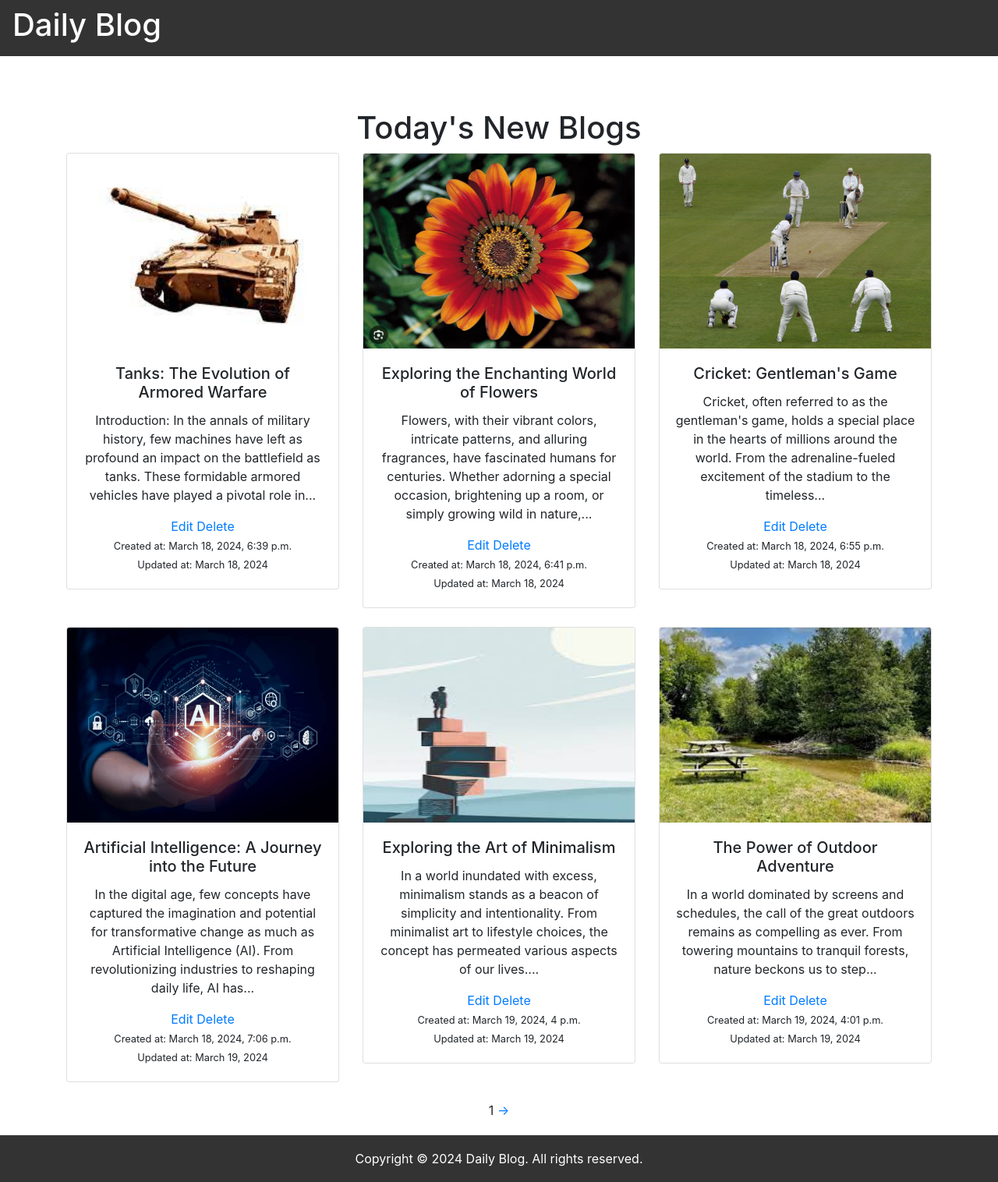
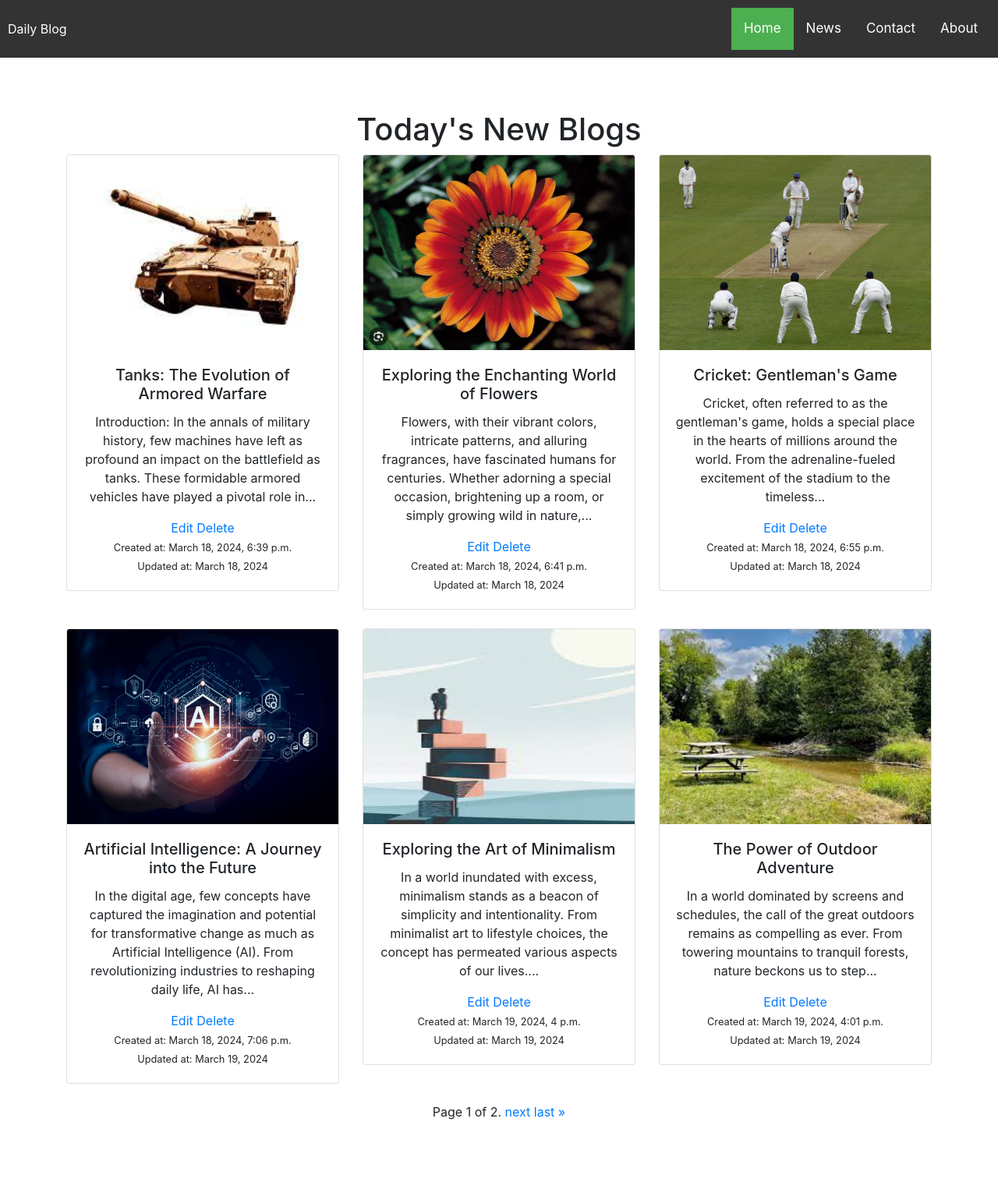
Before and after one commit to Uzair-A-Jokhio/blogWebsite-Django, a Django app: page / in a window 1280 px wide. Shown: the whole page at 78% size. After the commit the page ends 1436 px from the top, so only its background shows below. Run offline with Django 5.2, Linux system fonts and the light colour scheme; data comes from the database, SQL or seed files in the repository; some libraries are stand-ins or nearby versions.

Commit message:
improving the paganation and add header and footer..

```diff
--- /dev/null
+++ b/App/static/stylesheet.css
@@ -0,0 +1,58 @@
+ /* Add your CSS styles here */
+ body {
+    font-family: Arial, Helvetica, sans-serif;
+    margin: 0;
+    padding: 0;
+}
+
+.heading_nav {
+    color: white;
+    margin: 0; /* Remove default margin */
+}
+
+
+.topnav {
+    overflow: hidden;
+    background-color: #333;
+    display: flex; /* Use flexbox */
+    align-items: center; /* Vertically center items */
+    justify-content: space-between; /* Space out the items */
+    padding: 10px;
+}
+
+.right-nav a {
+    float: left;
+    display: block;
+    color: white;
+    text-align: center;
+    padding: 14px 16px;
+    text-decoration: none;
+    font-size: 17px;
+}
+
+.right-nav a:hover {
+    background-color: #ddd;
+    color: black;
+}
+
+.right-nav .active {
+    background-color: #4CAF50;
+    color: white;
+}
+
+
+.content {
+    padding: 20px;
+    text-align: center;
+}
+
+
+.footer {
+    background-color: #333;
+    color: #fff;
+    padding: 10px;
+    text-align: center;
+    position: fixed;
+    bottom: 0;
+    width: 100%;
+}
--- a/App/templates/base.html
+++ b/App/templates/base.html
@@ -1,41 +1,25 @@
+{% load static %}
+
 <!DOCTYPE html>
 <html lang="en">
 <head>
     <meta charset="UTF-8">
     <meta name="viewport" content="width=device-width, initial-scale=1.0">
     <title>Daily Blog</title>
-    <style>
-        /* Add your CSS styles here */
-        body {
-            font-family: Arial, sans-serif;
-            margin: 0;
-            padding: 0;
-        }
-        .navbar {
-            background-color: #333;
-            color: #fff;
-            padding: 10px;
-            text-align: center;
-        }
-        .content {
-            padding: 20px;
-            text-align: center;
-        }
-        .footer {
-            background-color: #333;
-            color: #fff;
-            padding: 10px;
-            text-align: center;
-            position: fixed;
-            bottom: 0;
-            width: 100%;
-        }
-    </style>
+    <link rel="stylesheet" type="text/css" href="{% static 'stylesheet.css' %}">
 </head>
 <body>
     <!-- Top Navbar -->
-    <div class="navbar">
-        <h1>Daily Blog</h1>
+    <div class="topnav">
+        <div class="left-nav">
+            <p class="heading_nav">Daily Blog</p>
+        </div>
+        <div class="right-nav">
+            <a class="active" href="{% url 'product_list' %}">Home</a>
+            <a href="">News</a>
+            <a href="">Contact</a>
+            <a href="">About</a>
+        </div>
     </div>
 
     <!-- Content Section with Django Script -->
@@ -44,11 +28,12 @@
         {% block content %}
 
         {% endblock %}
+
     </div>
 
 
-    <div class="footer position-relative fixed-bottom">
+    <!-- <div class="footer position-relative fixed-bottom">
         <p class="text-center py-2 my-0">Copyright &copy; 2024 Daily Blog. All rights reserved.</p>
-    </div>
+    </div> -->
 </body>
 </html>
--- a/App/templates/index.html
+++ b/App/templates/index.html
@@ -17,7 +17,7 @@
 			{% for product in products %}
 				<div class="col-md-4 mb-4">
 					<div class="card">
-						<a href="{% url 'product_detail' product.pk %}">
+						<a href="{% url 'product_detail' pk=product.pk %}">
 							<img src="{{ product.image.url }}" alt="{{ product.created_name }}" class="card-img-top" style="height: 250px;">
 						</a>
 						<div class="card-body">
@@ -33,7 +33,9 @@
 			{% endfor %}
 		</div>
 	</div>
-	<center>
+
+	<!-- ONE Method of Pagination  -->
+	<!-- <center>
         {%if products.has_previous %} {# whether the previous page exists #}
             <a href="?page={{products.previous_page_number}}"> <- </a> {# link to the prev page #}
         {% endif %}
@@ -42,11 +44,30 @@
         {%if products.has_next %} {# whether the next page exists #}
             <a href="?page={{products.next_page_number}}"> -> </a> {# link to the next page #}
         {% endif %}
-    </center>
+    </center> -->
+	<div class="Pagination">
+		<span class="step-links">
+			{% if products.has_previous %}
+				<a href="?page=1">&laquo; First </a>
+				<a href="?page={{ products.previous_page_number }}"> previous </a>
+			{% endif %}
+
+			<span class="current">
+				Page {{products.number}} of {{products.paginator.num_pages}}.
+			</span>
+
+			{% if products.has_next %}
+				<a href="?page={{products.next_page_number}}"> next </a>
+				<a href="?page={{ products.paginator.num_pages }}"> last &raquo;</a>
+			{% endif %}
+		</span>
+	</div>
+
 {% endblock %}
 	<!-- Add Bootstrap JS and jQuery scripts here (if needed) -->
 	<script src="https://ajax.googleapis.com/ajax/libs/jquery/3.5.1/jquery.min.js"></script>
 	<script src="https://cdnjs.cloudflare.com/ajax/libs/popper.js/1.16.0/umd/popper.min.js"></script>
 	<script src="https://maxcdn.bootstrapcdn.com/bootstrap/4.5.2/js/bootstrap.min.js"></script>
+
 </body>
 </html>
--- a/App/templates/index2.html
+++ b/App/templates/index2.html
@@ -7,8 +7,10 @@
     <meta charset="UTF-8">
     <meta name="viewport" content="width=device-width, initial-scale=1.0">
     <title>{{ product.name }} - Blog Details</title>
+    <link rel=""
 </head>
 <body>
+    <div class="detail_page">
         <h1>{{ product.name }} - Blog</h1>
         <div>
             <img src="{{ product.image.url }}" alt="{{ product.name }}" width="200">
@@ -20,6 +22,7 @@
         <a href="{% url 'edit_product' product.pk %}">Edit</a>
         <a href="{% url 'delete_product' product.pk %}">Delete</a> <br>
         <a href="{% url 'product_list' %}">Back to Home page</a>
+    </div>
     </body>
 </html>
 {% endblock %}
--- /dev/null
+++ b/App/templates/particals/_footer.html
@@ -0,0 +1,5 @@
+{% load static %}
+
+<div class="footer position-relative fixed-bottom">
+    <p class="text-center py-2 my-0">Copyright &copy; 2024 Daily Blog. All rights reserved.</p>
+</div>
--- a/blogWebsite/settings.py
+++ b/blogWebsite/settings.py
@@ -119,14 +119,13 @@ USE_TZ = True
 # Static files (CSS, JavaScript, Images)
 # https://docs.djangoproject.com/en/5.0/howto/static-files/
 
-STATIC_URL = 'static/'
-MEDIA_URL = 'media/'
+STATIC_URL = '/static/'
+MEDIA_URL = '/media/'
 
 MEDIA_ROOT = os.path.join(BASE_DIR, 'media')
 
 STATICFILES_URL = [
     os.path.join(BASE_DIR, 'static')
-
 ]
 
 # Default primary key field type
```
Lines whose indentation alone changed are shown as unchanged.
